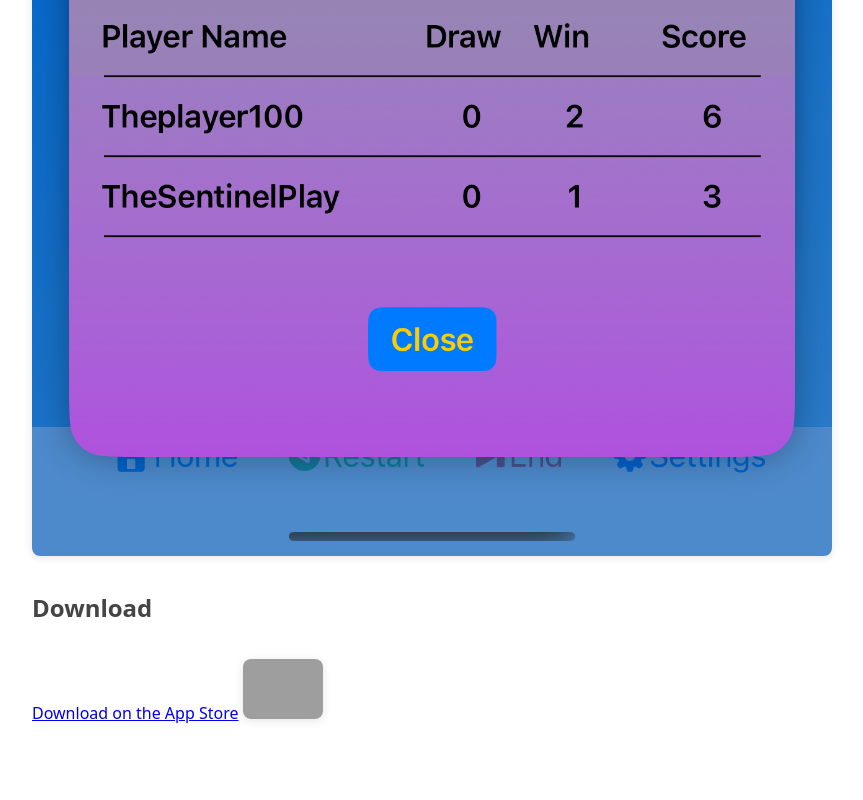
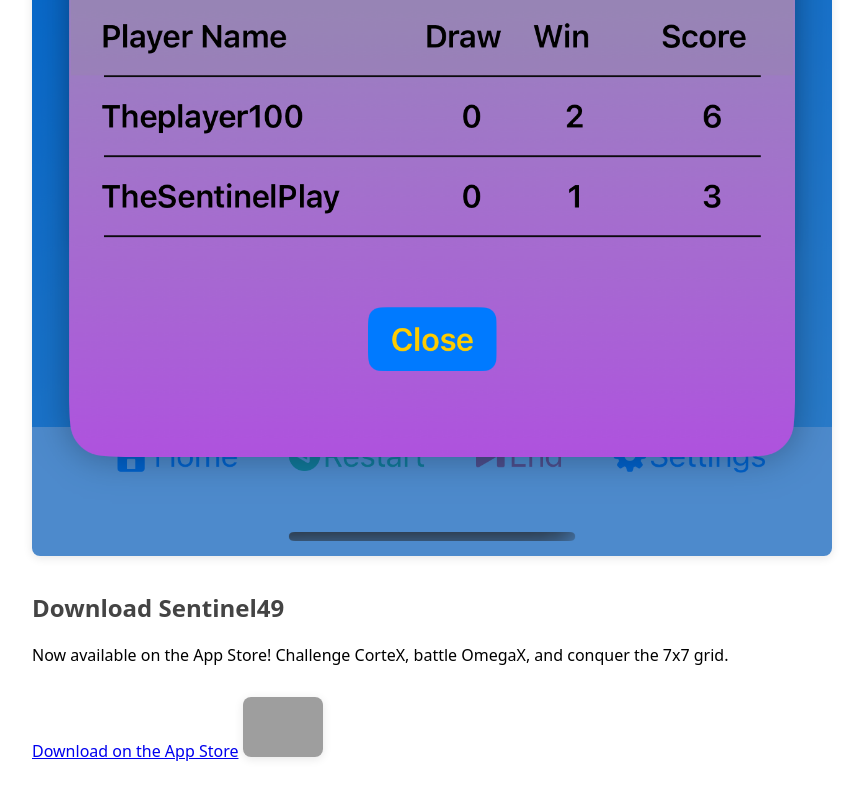
Before and after one commit to dangdembey2023github/sentinel49, a plain HTML site: page index.html in a window 1280 px wide. Shown: the part 2347-3147 px from the top of the page, without its empty margins (208-1071 px from the left). Before the commit the page ends 3111 px from the top, so only its background shows below. Drawn offline with Linux system fonts and the light colour scheme; grey boxes are pictures that could not be loaded.

Commit message:
Update index.html
updated download info

```diff
--- a/index.html
+++ b/index.html
@@ -33,7 +33,8 @@
   <img src="07-BlockAndWin-6.7.png" alt="Block and Win">
   <img src="10-WinnerTrophy-6.7.png" alt="Trophy screen">
 
-  <h2>Download</h2>
+  <h2>Download Sentinel49</h2>
+  <p>Now available on the App Store! Challenge CorteX, battle OmegaX, and conquer the 7x7 grid.</p>
   <a href="https://apps.apple.com/app/id6744624603" target="_blank">Download on the App Store</a>
   <img src="https://tools.applemediaservices.com/api/badges/download-on-the-app-store/black/en-us?size=250x83&releaseDate=2025-04-18" alt="Download on the App Store" style="height: 60px;">
   </a>
```
